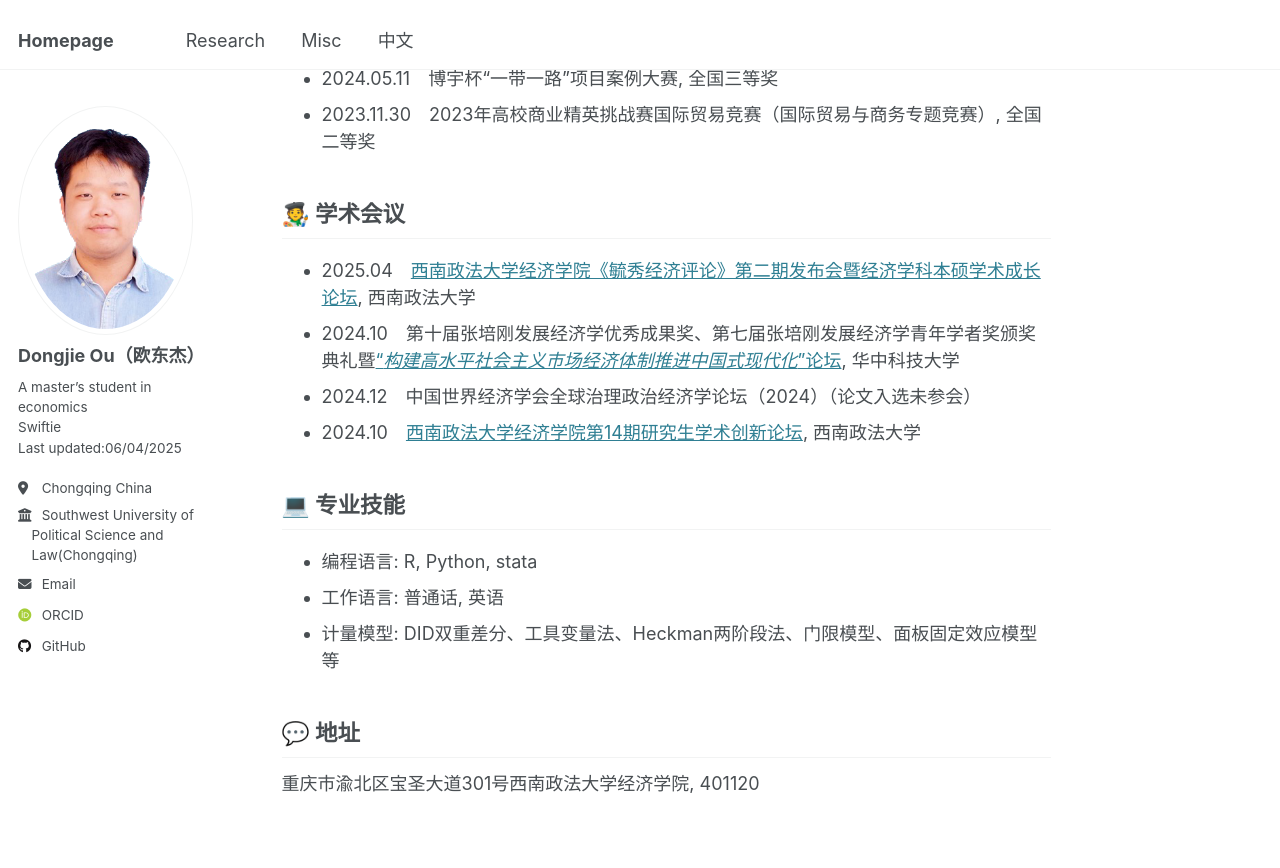
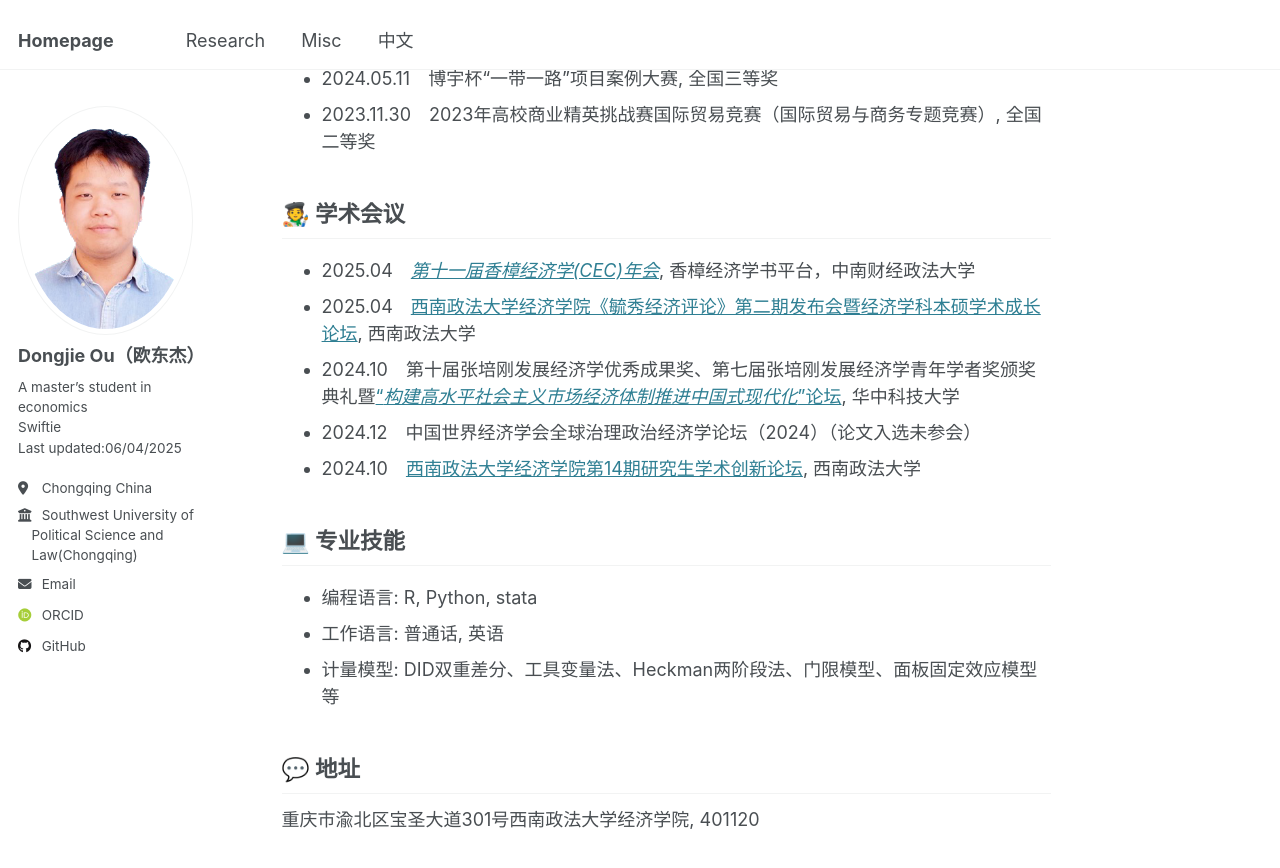
Before and after one commit to oudongjie2001/oudongjie2001.github.io, a Jekyll site: the page built from _pages/dongjieou_cn.md, in a window 1280 px wide and 900 px high, scrolled down 1872 px. Shown: the top 868 px of the window. Built offline with Jekyll 4.4.1, drawn with Linux system fonts in a browser that asks for light colours; some web fonts are replaced.

Commit message:
Update dongjieou_cn.md

```diff
--- a/_pages/dongjieou_cn.md
+++ b/_pages/dongjieou_cn.md
@@ -47,6 +47,7 @@ redirect_from:
 - 2023.11.30&emsp;2023年高校商业精英挑战赛国际贸易竞赛（国际贸易与商务专题竞赛）, 全国二等奖
 
 ## 🧑‍🎨 学术会议
+- 2025.04&emsp;[*第十一届香樟经济学(CEC)年会*](https://mp.weixin.qq.com/s/8U7o0N42tT1zeR6OECkGDA), 香樟经济学书平台，中南财经政法大学
 - 2025.04&emsp;[西南政法大学经济学院《毓秀经济评论》第二期发布会暨经济学科本硕学术成长论坛](https://mp.weixin.qq.com/s/rjAJYPOdfNiv8sYkN7FrtQ), 西南政法大学
 - 2024.10&emsp;第十届张培刚发展经济学优秀成果奖、第七届张培刚发展经济学青年学者奖颁奖典礼暨[“*构建高水平社会主义市场经济体制推进中国式现代化*”论坛](http://pkcjjh.hust.edu.cn/info/1068/2780.htm), 华中科技大学
 - 2024.12&emsp;中国世界经济学会全球治理政治经济学论坛（2024）（论文入选未参会）
```
